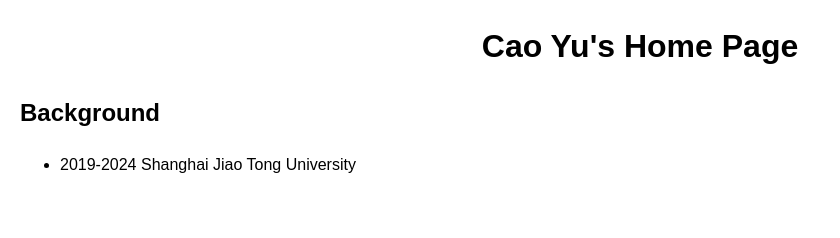
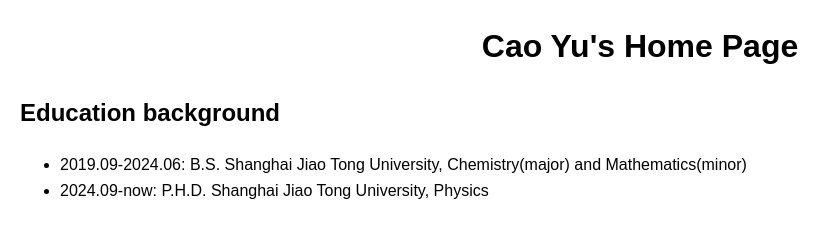
Before and after one commit to Mani-Faish/Mani-Faish.github.io, a plain HTML site: page index.html in a window 1280 px wide. Shown: the whole page, without its empty margins (0-840 px from the left). Drawn offline with Linux system fonts and the light colour scheme.

Commit message:
Update index.html

```diff
--- a/index.html
+++ b/index.html
@@ -42,9 +42,10 @@
   </header>
 
   <div class="content">
-    <h2>Background</h2>
+    <h2>Education background</h2>
     <ul>
-      <li>2019-2024 Shanghai Jiao Tong University
+      <li>2019.09-2024.06: B.S. Shanghai Jiao Tong University, Chemistry(major) and Mathematics(minor)
+      <li>2024.09-now: P.H.D. Shanghai Jiao Tong University, Physics
     </ul>
   </div>
 </body>
```
